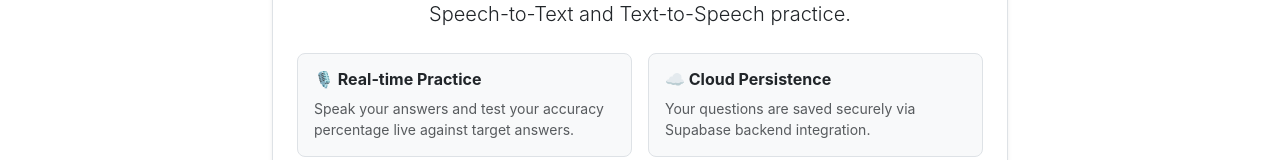
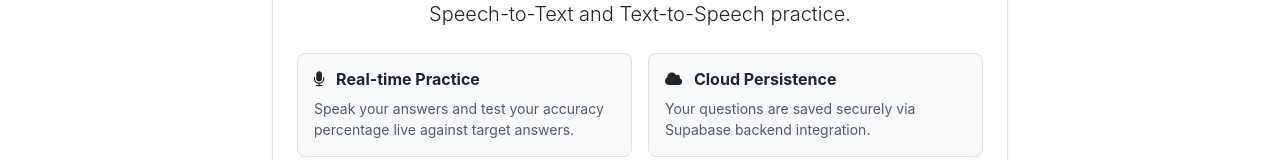
Before and after one commit to pradipPatelR/interview-question-answers, a React (Create React App) app: page /about in a window 1280 px wide. Shown: the part 230-390 px from the top of the page. Built offline with nearby package versions, Linux system fonts and the light colour scheme; no server answers; the database is empty.

Commit message:
Enhance About section with FontAwesome icons and update cookie expiry logic in Footer

```diff
--- a/src/MyComponents/About.js
+++ b/src/MyComponents/About.js
@@ -14,13 +14,13 @@ export const About = () => {
             <div className="row g-3 mb-4">
               <div className="col-md-6">
                 <div className="p-3 border rounded-3 bg-body-tertiary h-100" style={{ borderRadius: '12px' }}>
-                  <h6 className="fw-bold">🎙️ Real-time Practice</h6>
+                  <h6 className="fw-bold"><i className="fa fa-microphone me-2"></i> Real-time Practice</h6>
                   <p className="small text-muted mb-0">Speak your answers and test your accuracy percentage live against target answers.</p>
                 </div>
               </div>
               <div className="col-md-6">
                 <div className="p-3 border rounded-3 bg-body-tertiary h-100" style={{ borderRadius: '12px' }}>
-                  <h6 className="fw-bold">☁️ Cloud Persistence</h6>
+                  <h6 className="fw-bold"><i className="fa fa-cloud me-2"></i> Cloud Persistence</h6>
                   <p className="small text-muted mb-0">Your questions are saved securely via Supabase backend integration.</p>
                 </div>
               </div>
--- a/src/MyComponents/Footer.js
+++ b/src/MyComponents/Footer.js
@@ -15,9 +15,9 @@ export const Footer = () => {
 
       if (!hasVisited) {
         // Set flag synchronously BEFORE initiating the async database call
-        const endOfDay = new Date();
-        endOfDay.setHours(23, 59, 59, 999);
-        document.cookie = `has_visited=true; expires=${endOfDay.toUTCString()}; path=/`;
+        const expiryDate = new Date();
+        expiryDate.setHours(24, 0, 0, 0); // Expires exactly at midnight (start of the next day)
+        document.cookie = `has_visited=true; expires=${expiryDate.toUTCString()}; path=/`;
 
         const { data, error } = await supabase.rpc('increment_page_visit', {
           page_name_input: 'global',
```
